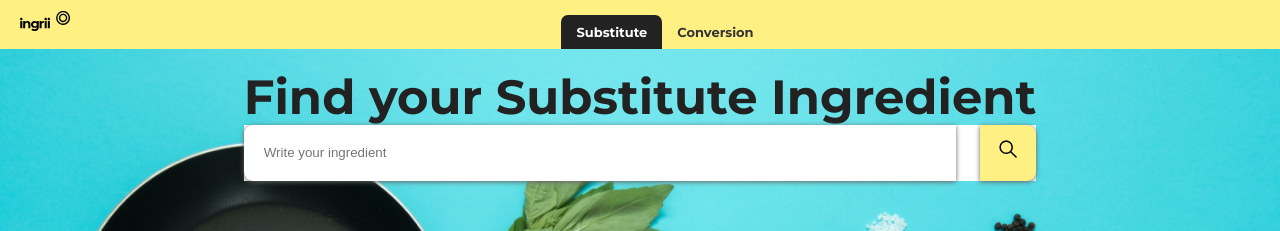
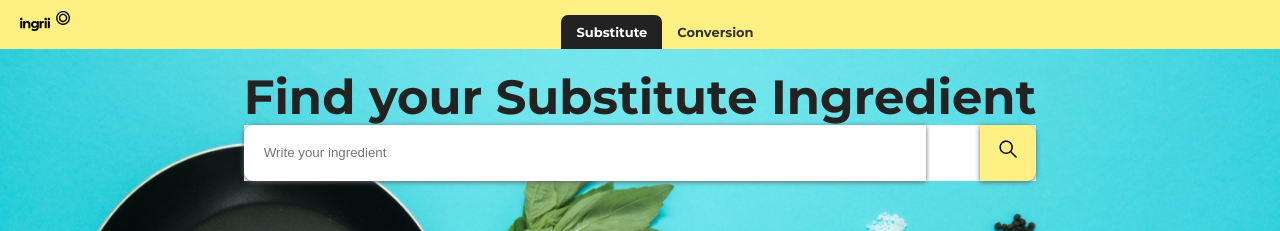
Before and after one commit to Annaaste/reactproject, a Next.js app: page /substitute in a window 1280 px wide. Shown: the top 231 px of the page. Built offline with nearby package versions, Linux system fonts and the light colour scheme.

Commit message:
changes in css

```diff
--- a/components/SearchBar/SearchBar.module.scss
+++ b/components/SearchBar/SearchBar.module.scss
@@ -18,7 +18,7 @@
   width: 632px;
   outline: none;
   border: none;
-  padding: 0 60px 0 20px;
+  padding: 0 30px 0 20px;
   box-shadow: 0px 1px 5px $darkGrey;
   border-radius: 9px 0px 0px 9px;
 }
```
